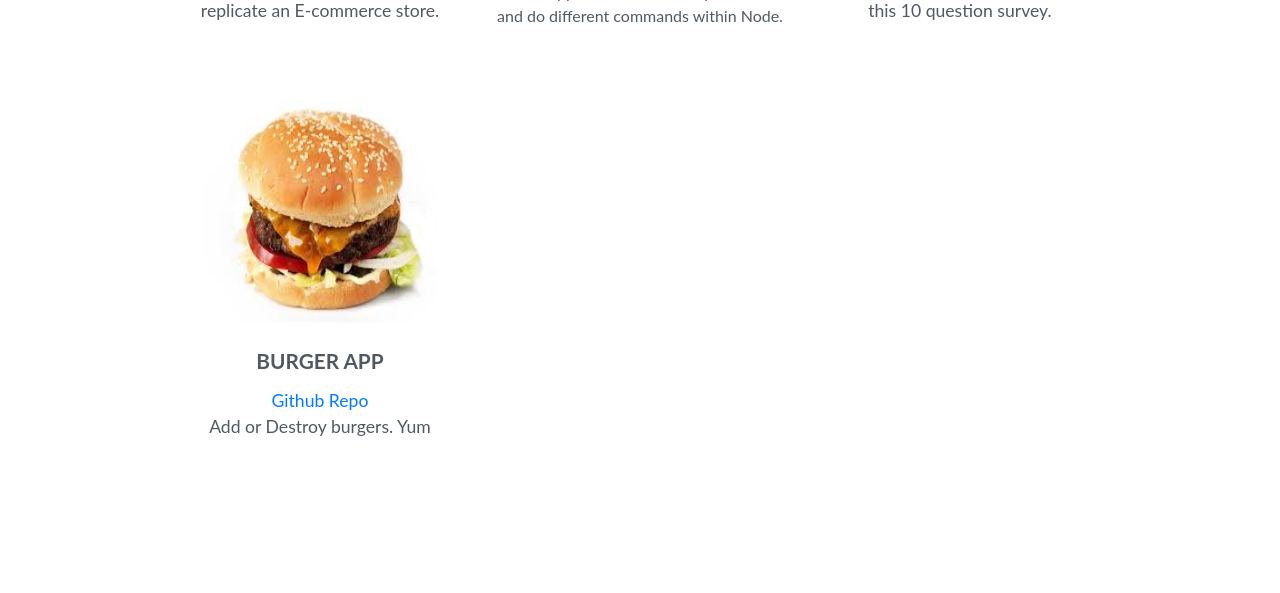
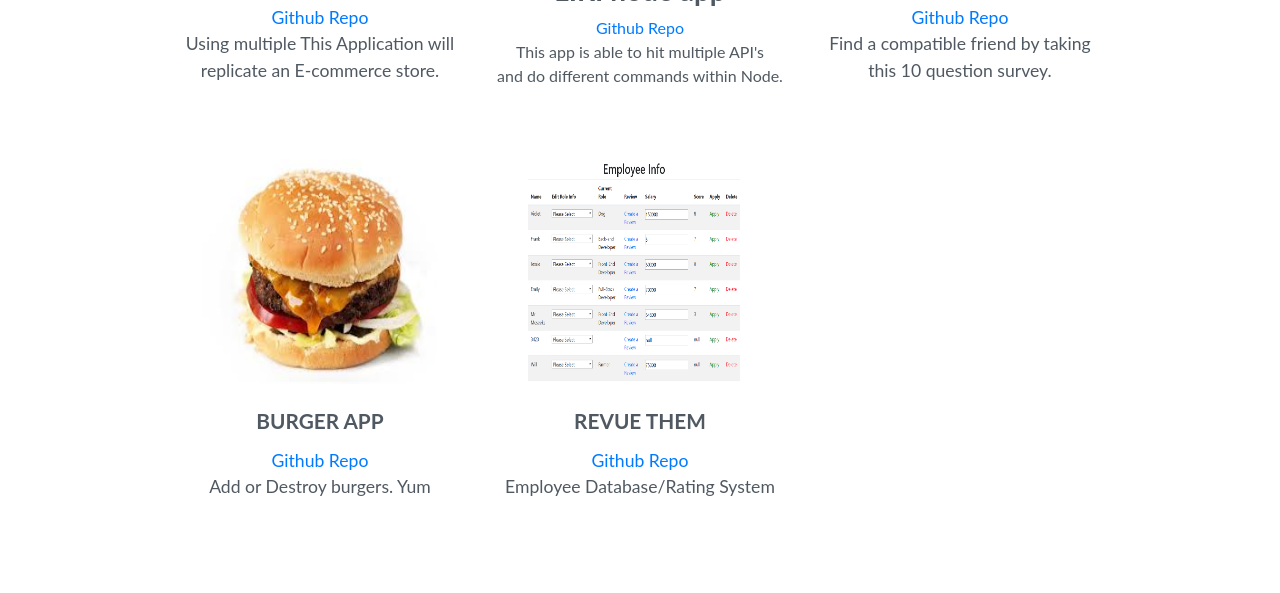
Before and after one commit to Wfritz5/updatedPortfolio, a plain HTML site: page index.html in a window 1280 px wide. Shown: the part 3570-4163 px from the top of the page. Drawn offline with Linux system fonts and the light colour scheme.

Commit message:
updated portfolio

```diff
--- a/index.html
+++ b/index.html
@@ -125,7 +125,7 @@
 						<div class="feature">
 							<i class="fas fa-code fa-3x"></i>
 						</div>
-						<p class="lead">HTML 5<br>CSS3<br>Bootstrap 4<br>JavaScript</p>
+						<p class="lead">HTML 5<br>CSS3<br>Bootstrap 4<br>JavaScript<br>jQuery<br>React</p>
 					</div>
 
 					<div class="col-md-4">
@@ -133,7 +133,7 @@
 						<div class="feature">
 							<i class="fas fa-sliders-h fa-4x" data-fa-transform="shrink-4.5 up-4.5"></i>
 						</div>
-						<p class="lead">Node.js<br>Firebase DB</p>
+						<p class="lead">Node.js<br>Express<br>MySQL<br>MongoDB</p>
 					</div>
 					<div class="col-md-4">
 						<h3>Other</h3>
@@ -236,8 +236,9 @@
 							<div class="feature">
 
 								<div id="work">
-									<a href="https://www.youtube.com/watch?v=21qDRpzi_9M&feature=youtu.be" target="_blank"><img
-											src="img/bamazon.PNG" alt="Bamazon" height="225" width="235"></a>
+									<a href="https://www.youtube.com/watch?v=21qDRpzi_9M&feature=youtu.be"
+										target="_blank"><img src="img/bamazon.PNG" alt="Bamazon" height="225"
+											width="235"></a>
 									<h3><br><strong>Bamazon</strong></h3>
 									<p><a href="https://github.com/Wfritz5/Bamazon/" target="_blank">Github
 											Repo</a><br>Using multiple
@@ -249,11 +250,13 @@
 						<div class="col-md-4">
 							<div class="work">
 								<a href="https://www.youtube.com/watch?v=dT8Ej5ro2Gk&t=1s" target="_blank"><img
-												src="https://raw.githubusercontent.com/Wfritz5/updatedPortfolio/master/img/liri.PNG" alt="Liri" height="225" width="235"></a>
+										src="https://raw.githubusercontent.com/Wfritz5/updatedPortfolio/master/img/liri.PNG"
+										alt="Liri" height="225" width="235"></a>
 								<h3><br><strong>LIRI node app</strong></h3>
 								<p><a href="https://github.com/Wfritz5/liri-node-app" target="_blank">Github
 										Repo</a>
-												<br>This app is able to hit multiple API's<br> and do different commands within Node.
+									<br>This app is able to hit multiple API's<br> and do different commands within
+									Node.
 								</p>
 							</div>
 						</div>
@@ -265,7 +268,8 @@
 											src="img/friendFinder.png" alt="friendFinder" height="225" width="235"></a>
 									<h3><br><strong>Friend Finder App</strong></h3>
 									<p><a href="https://github.com/Wfritz5/friendFinder/" target="_blank">Github
-													Repo</a><br>Find a compatible friend by taking this 10 question survey.<br><br></p>
+											Repo</a><br>Find a compatible friend by taking this 10 question
+										survey.<br><br></p>
 								</div>
 							</div>
 						</div>
@@ -277,6 +281,17 @@
 									<h3><br><strong>Burger App</strong></h3>
 									<p><a href="https://github.com/Wfritz5/burger" target="_blank">Github
 											Repo</a><br>Add or Destroy burgers. Yum<br><br></p>
+								</div>
+							</div>
+						</div>
+						<div class="col-md-4">
+							<div class="feature">
+								<div id="work">
+									<a href="https://project-employee.herokuapp.com/" target="_blank"><img
+											src="img/employee.PNG" alt="employeeApp" height="225" width="235"></a>
+									<h3><br><strong>ReVue Them</strong></h3>
+									<p><a href="https://github.com/MatthewShawn/ProjectTwo" target="_blank">Github
+											Repo</a><br>Employee Database/Rating System<br><br></p>
 								</div>
 							</div>
 						</div>
@@ -306,8 +321,7 @@
 					<a href="https://www.linkedin.com/in/william-fritz-5a531216a/" target="_blank"><i
 							class="fab fa-linkedin"></i></a>
 					<a href="https://github.com/Wfritz5" target="_blank"><i class="fab fa-github-square"></i></a>
-						<a href="https://twitter.com/WiLL_webDev" target="_blank"><i
-								class="fab fa-twitter-square"></i></a>
+					<a href="https://twitter.com/WiLL_webDev" target="_blank"><i class="fab fa-twitter-square"></i></a>
 					<a href="https://raw.githubusercontent.com/Wfritz5/updatedPortfolio/master/img/resume.png"
 						target="_blank"><i class="far fa-file"></i></a>
 
```
Also changed, not shown: img/employee.PNG (added). Lines whose indentation alone changed are shown as unchanged.
